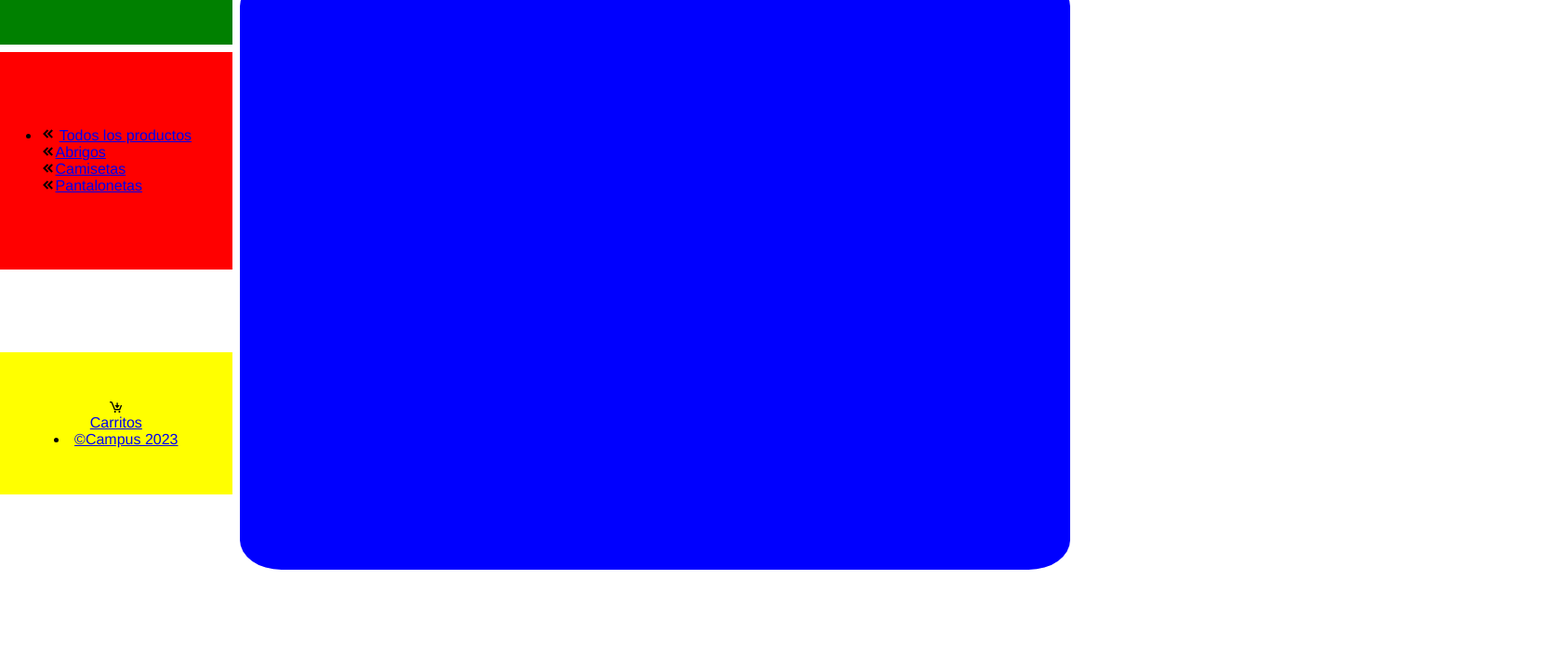
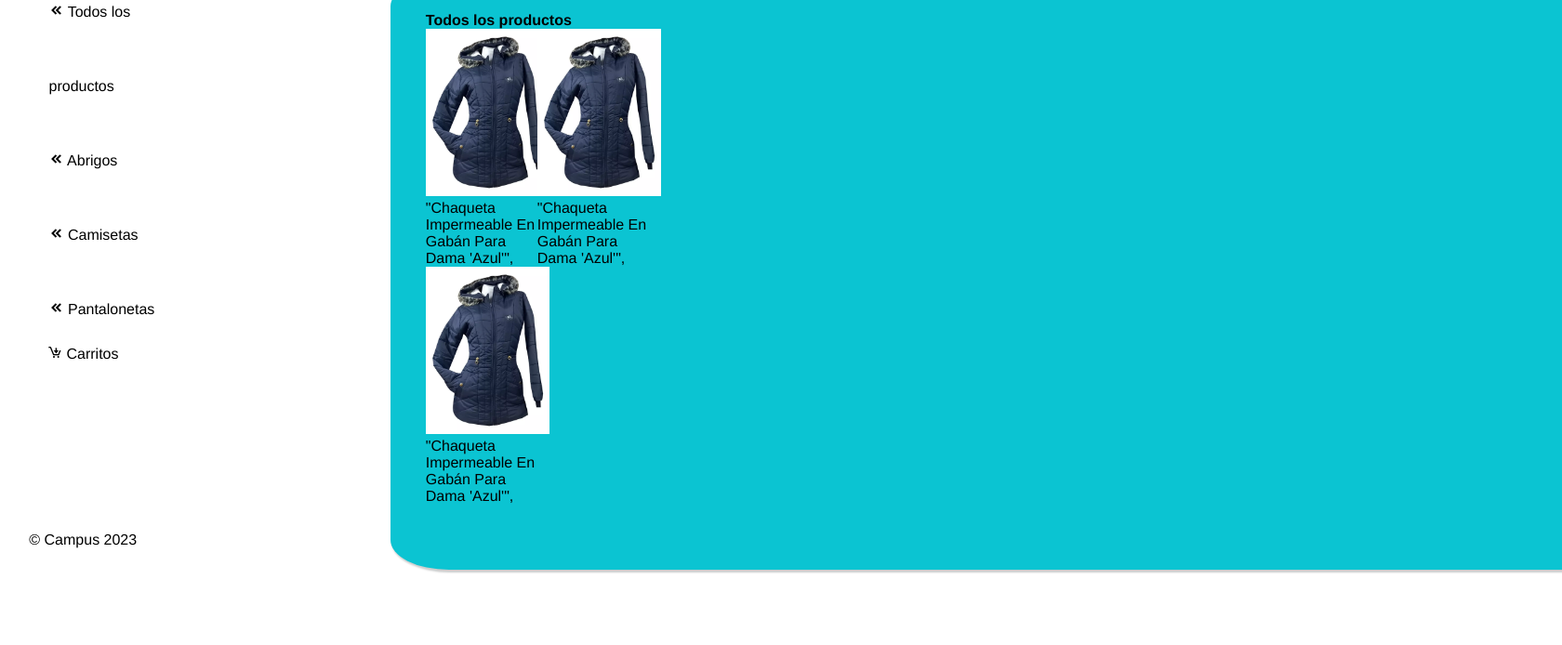
Before and after one commit to jdmartinezrs/proyectoWeb, a plain HTML site: page index.html in a window 1280 px wide. Shown: the part 106-800 px from the top of the page at 93% size, 1680 px wide, since content can reach past the window. Drawn offline with nearby package versions, Linux system fonts and the light colour scheme.

Commit message:
feat: :sparkles: elements organized
shapping

```diff
--- a/css/style.css
+++ b/css/style.css
@@ -8,11 +8,17 @@
     box-sizing: border-box;
 }
 
+body{
+    background: #19-0303tcx;
+}
+
 .container{
     display: grid;
     grid-template-columns: repeat(10,1fr);
     grid-template-rows: repeat(10,1fr);
     grid-gap: 8px;
+    column-gap: 210px;
+
     grid-template-areas:
     "marca marca . . . . . . . ."
     "marca marca canva canva canva canva canva canva canva ."
@@ -27,6 +33,8 @@
 
     height: 100vh;
     width: 100vw;
+    font-family: 'Franklin Gothic Medium', 'Arial Narrow', Arial, sans-serif;
+    font-style: none;
 }
 
 .container__brand{
@@ -34,7 +42,7 @@
     justify-content: center;
     align-items: center;
     grid-area: marca;
-    background: green;
+    /* background: green; */
 }
 
 
@@ -42,30 +50,16 @@
     display: flex;
     flex-direction: column;
     justify-content: center;
-    align-items: center;
     align-content: space-between;
     flex-direction: column;
     grid-area: boton;
-    background: red;
+    /* background: red; */
 
 
 }
 
-/* .container__button1{
-    display: flex;
-    justify-content: center;
-    align-items: center;
-    grid-area: buto1;
-    background: blue;
-}
 
-.container__button2{
-    display: flex;
-    justify-content: center;
-    align-items: center;
-    grid-area: buto2;
-    background: rgb(255, 17, 0);
-} */
+
 
 .container__aditional{
     display: flex;
@@ -73,46 +67,113 @@
     justify-content: center;
     align-items: center;
     grid-area: added ;
-    background: yellow;
+    /* background: yellow; */
 
 }
 
 .container__space{
     grid-area: canva;
-    border-radius: 5%;
-    background: blue;
+    border-top-left-radius: 5%;
+    border-bottom-left-radius: 5%;
+    background: rgb(11, 196, 210);
+    box-shadow: 2px 2px 2px 1px rgba(0, 0, 0, 0.2);
+    padding: 3%;
+    box-shadow: 0cap;
+
+
 
 
 }
 
-.container__butodo{
-    display: flex;
-    justify-content: center;
-    align-items: center;
-}
-
-.container__butabri{
-    display: flex;
-    justify-content: start;
+.container__space h4{
 
 
 }
 
-.container__butcami{
+.container__buttoms{
     display: flex;
-    justify-content: start;
+    flex-direction: column;
+    font-style: none;
+    /* align-content: space-evenly; */
 
 }
 
-.container__butpan{
+.container__list{
     display: flex;
-    justify-content: start;
+    flex-direction: column;
+    line-height: 500%;
+    padding-left: 25%;
+    font-family: 'Franklin Gothic Medium', 'Arial Narrow', Arial, sans-serif;
 
 }
+
+.container__list:first-child{
+    display: flex;
+
+
+
+
+}
+
+.container__list:nth-child(2){
+    display: flex;
+
+}
+
+.container__list:nth-child(3){
+    display: flex;
+}
+
+.container__list:last-child{
+    display: flex;
+
+}
+
+
+.containerspace__dad{
+    display: flex;
+}
+
+.containerspace__1{
+    width: 120px;
+
+}
+.containerspace__1 img{
+    height: 180px;
+}
+
+.containerspace__3{
+    width: 120px;
+
+}
+.containerspace__3 img{
+    height: 180px;
+}
+.containerspace__2 img{
+    height: 180px;
+}
+
+.containerspace__2{
+    width: 120px;
+
+}
+
 
 .container__aditional{
     display: flex;
     flex-direction: column;
-    justify-content: center;
+    padding-top: 50px;
+    line-height: 200px;
+    padding-right: 15%;
+
 
 }
+
+.container__aditional:first-child{
+    display: flex;
+
+}
+
+.container__aditional:last-child{
+    padding-left: 50%;
+}
--- a/index.html
+++ b/index.html
@@ -20,43 +20,74 @@
       </div>
 
        <nav class="container__buttoms">
-            <ul>
-                <div class="container__butodo"><li>
-                    <i class='bx bxs-chevrons-left'></i>
-                    <a href="#">Todos los productos</a></li>
-                </div>
+            <ul class="container__list">
 
-                <div class="container__butabri">
-                    <i class='bx bxs-chevrons-left'></i>
-                    <a href="#">Abrigos</a>
-                </div>
+                <div><i class='bx bxs-chevrons-left'></i>
+                    <a href="#"></a>Todos los productos</li></div>
 
-                <div class="container__butcami">
-                    <i class='bx bxs-chevrons-left'></i>
-                     <a href="#">Camisetas</a>
-                 </div>
 
-                 <div class="container__butpan">
-                    <i class='bx bxs-chevrons-left' ></i>
-                    <a href="#">Pantalonetas</a>
-                </div>
+
+                    <div><i class='bx bxs-chevrons-left'></i>
+                        <a href="#"></a>Abrigos</div>
+
+
+
+
+                  <div><i class='bx bxs-chevrons-left'></i>
+                    <a href="#"></a>Camisetas</div>
+
+
+                 <div><i class='bx bxs-chevrons-left' ></i>
+                    <a href="#"></a>Pantalonetas</div>
 
             </ul>
         </nav>
 
+
         <div class="container__aditional">
-            <i class='bx bx-cart-download' ></i>
-                <a href="#">Carritos</a>
 
-                <li><a href="#"> ©Campus 2023</a></li>
+           <div><i class='bx bx-cart-download' ></i>
+            <a href="#"></a>Carritos</div>
+
+            <div><a href="#"></a>© Campus 2023</div>
+
 
         </div>
 
 
 
 
-        <article class="container__space">
-        </article>
+        <section class="container__space">
+
+            <h4>Todos los productos</h4>
+
+
+            <article class="containerspace__dad">
+
+            <div class="containerspace__1">
+                <img src="storage/primera.webp" alt="">
+
+                <p>"Chaqueta Impermeable En Gabán Para Dama 'Azul'",</p>
+
+            </div>
+
+            <div class="containerspace__2">
+                <img src="storage/primera.webp" alt="">
+
+                <p>"Chaqueta Impermeable En Gabán Para Dama 'Azul'",</p>
+            </div>
+            </article>
+
+
+            <div class="containerspace__3">
+                <img src="storage/primera.webp" alt="">
+
+                <p>"Chaqueta Impermeable En Gabán Para Dama 'Azul'",</p>
+            </div>
+            </article>
+
+
+        </section>
 
 
 
```
Also changed, not shown: storage/primera.webp (added).
